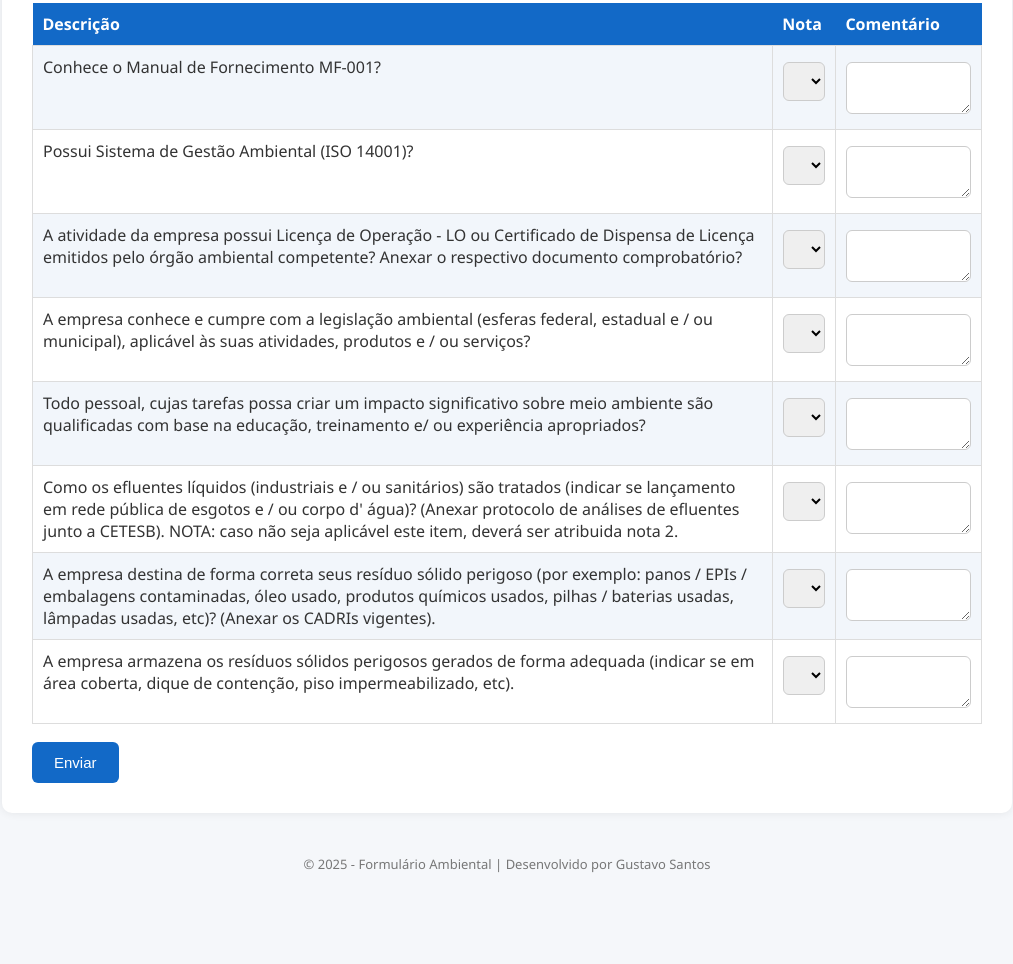
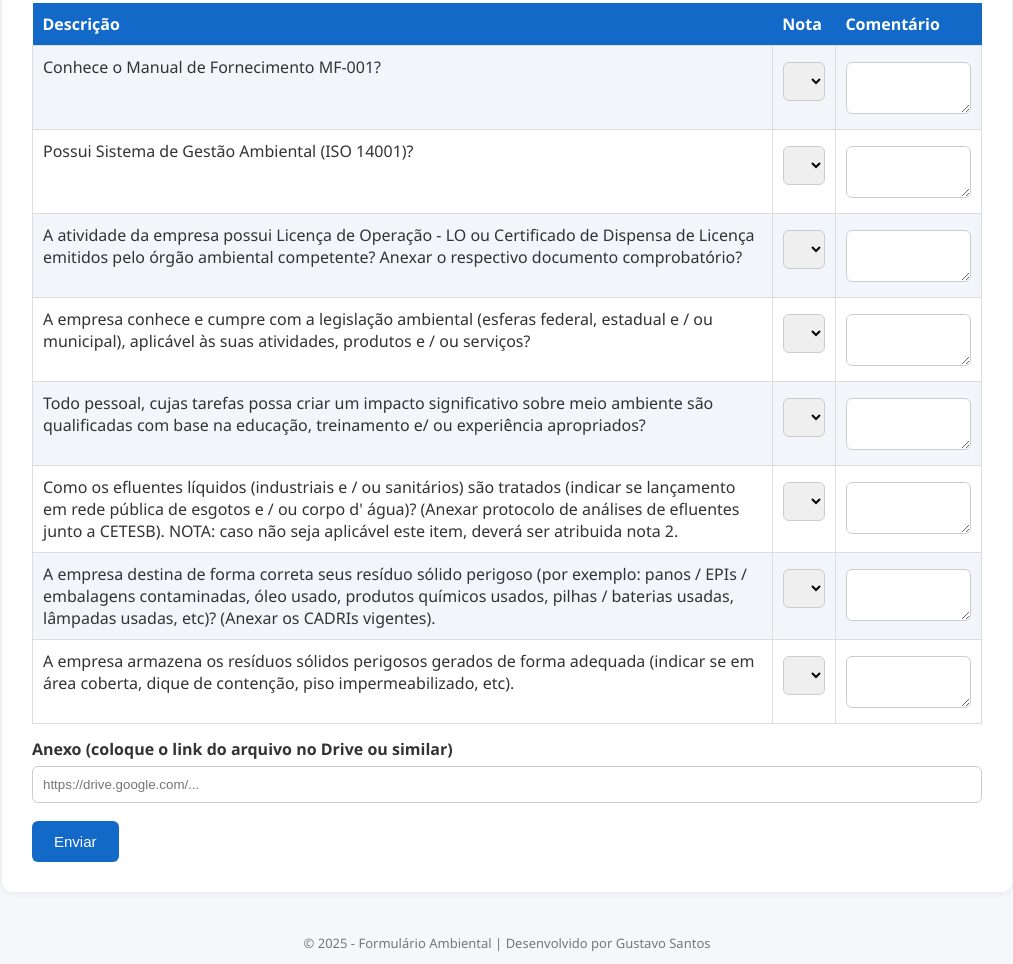
Before and after one commit to gustavocastanha44-lgtm/Formulario_Fornecedores, a plain HTML site: page index.html in a window 1280 px wide. Shown: the part 875-1839 px from the top of the page, without its empty margins (133-1146 px from the left). Before the commit the page ends 1760 px from the top, so only its background shows below. Drawn offline with Linux system fonts and the light colour scheme.

Commit message:
Add files via upload

```diff
--- a/index.html
+++ b/index.html
@@ -246,8 +246,11 @@ NOTA: caso não seja aplicável este item, deverá ser atribuida nota 2.</td>
           </td>
           <td><textarea name="q7_coment" rows="2"></textarea></td>
         </tr>
+      </table>
 
-      </table>
+	<label>Anexo (coloque o link do arquivo no Drive ou similar)
+  	 <input type="url" name="link_arquivo" placeholder="https://drive.google.com/..." />
+	</label>
 
       <button type="submit">Enviar</button>
     </form>
```
